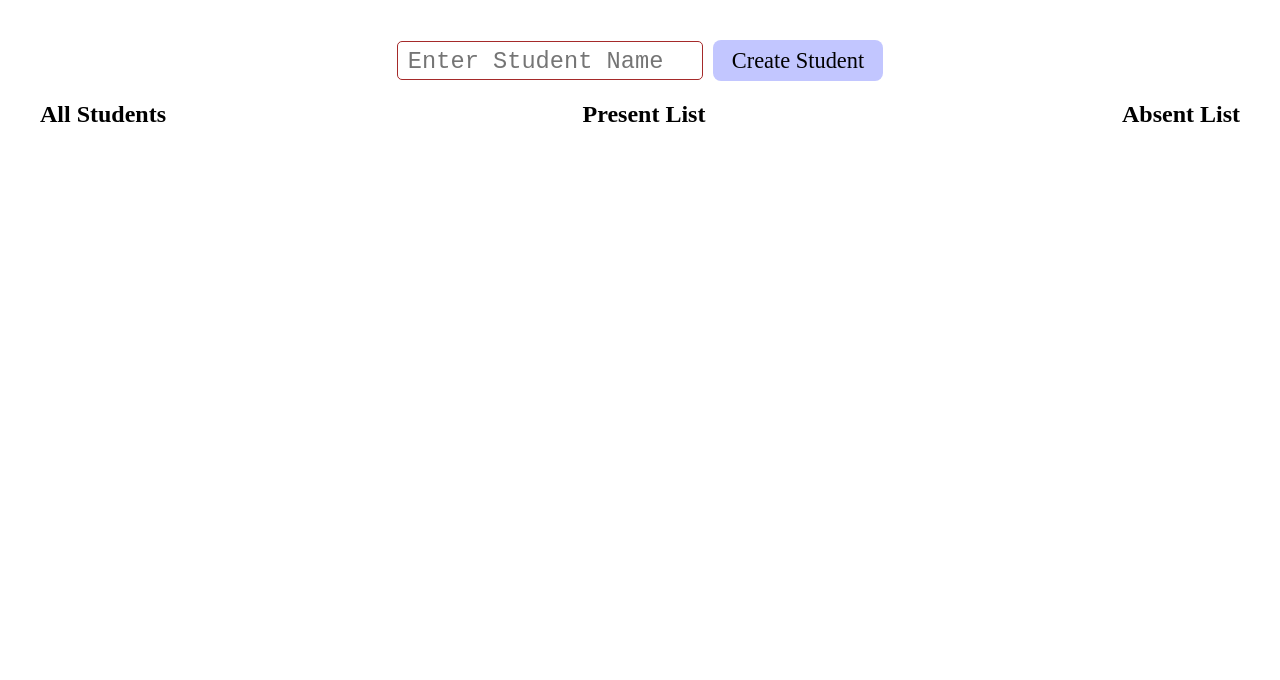
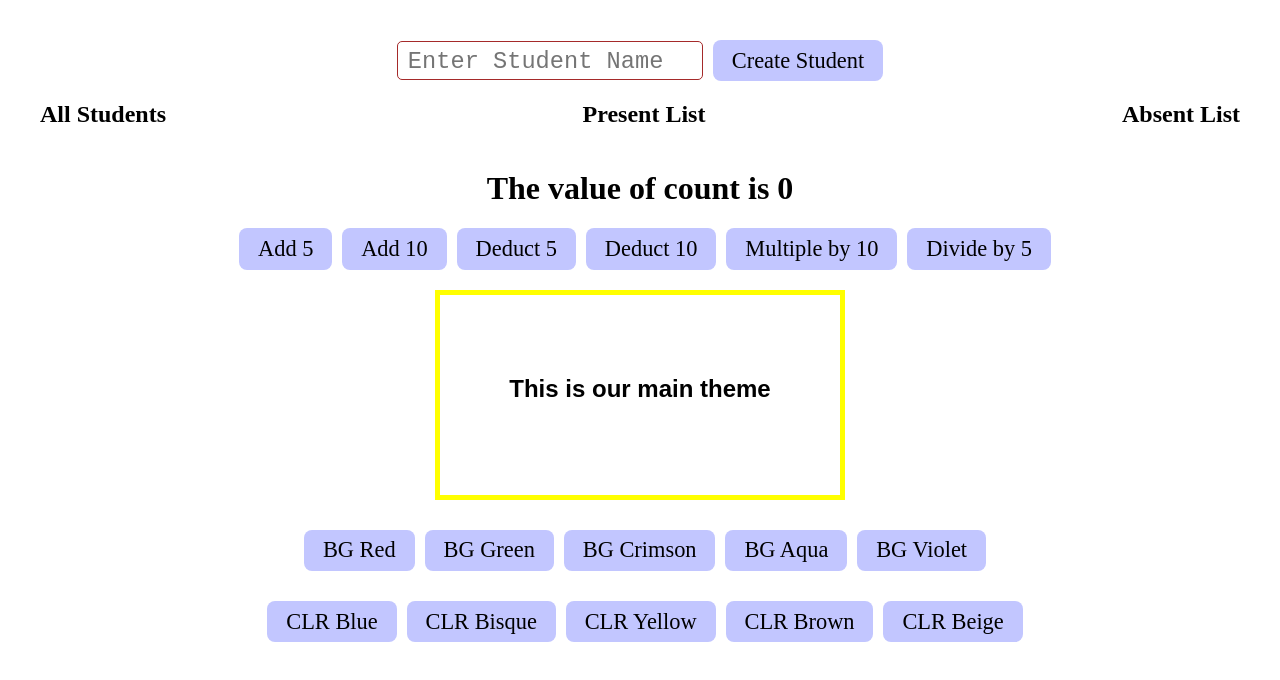
Before and after one commit to moktadir-mirul/React-Practice, a React (Vite) app: page / in a window 1280 px wide. Shown: the top 680 px of the page. Built offline with nearby package versions, Linux system fonts and the light colour scheme.

Commit message:
UseReducer Example

```diff
--- a/src/App2.jsx
+++ b/src/App2.jsx
@@ -1,33 +1,15 @@
-import { useState } from "react";
+import ReducerExample from "./Components/ReducerExample";
 import StudentForm from "./Components/StudentForm";
 import StudentSection from "./Components/StudentSection";
 
 
 function App2() {
-    const [studentName, setStudentName] = useState('');
-    const [students, setStudents] = useState([]);
-    const [editMode, setEditMode] = useState(false);
-    const [editableStudent, setEditableStudent] = useState(null);
 
     return (
         <div>
-            <StudentForm
-            studentName={studentName}
-            setStudentName={setStudentName}
-            students={students}
-            setStudents={setStudents}
-            editMode={editMode}
-            setEditMode={setEditMode}
-            editableStudent={editableStudent}
-            setEditableStudent={setEditableStudent}
-            />
-            <StudentSection
-            setStudentName={setStudentName}
-            students={students}
-            setStudents={setStudents}
-            setEditMode={setEditMode}
-            setEditableStudent={setEditableStudent}
-            />
+            <StudentForm />
+            <StudentSection />
+            <ReducerExample />
         </div>
     )
 }
--- /dev/null
+++ b/src/Components/ReducerExample.jsx
@@ -0,0 +1,76 @@
+import { useReducer } from "react";
+
+const counterReducer = (stateValue, action) => {
+    switch(action.type) {
+        case 'ADD': {
+            return stateValue+action.value;
+        }
+        case 'MINUS': {
+            return stateValue-action.value;
+        }
+        case 'MULTIPLE': {
+            return stateValue*action.value;
+        }
+        case 'DIVIDE': {
+            return stateValue/action.value;
+        }
+        default: {
+            return stateValue;
+        }
+    }
+}
+
+const themeReducer = (initValue, action) => {
+    switch(action.type) {
+        case 'BG-COLOR': {
+            return {...initValue, bgColor: action.payload}
+        }
+        case 'COLOR': {
+            return {...initValue, color: action.payload}
+        }
+        default: {
+            return initValue;
+        }
+    }
+}
+
+function ReducerExample() {
+    const [counter, dispatch] = useReducer(counterReducer, 0);
+    const [theme, dispatchA] = useReducer(themeReducer, {bgColor: '#fff', color: '#000'});
+
+
+    return(
+        <div>
+            <div className="counter">
+                <h1>The value of count is {counter}</h1>
+                <button onClick={() => dispatch({type: 'ADD', value: 5})}>Add 5</button>
+                <button onClick={() => dispatch({type: 'ADD', value: 10})}>Add 10</button>
+                <button onClick={() => dispatch({type: 'MINUS', value: 5})}>Deduct 5</button>
+                <button onClick={() => dispatch({type: 'MINUS', value: 10})}>Deduct 10</button>
+                <button onClick={() => dispatch({type: 'MULTIPLE', value: 10})}>Multiple by 10</button>
+                <button onClick={() => dispatch({type: 'DIVIDE', value: 5})}>Divide by 5</button>
+            </div>
+            <div className="themeArea" style={{width: '400px', height:'200px', textAlign:'center', border: '5px solid yellow', margin: '0 auto' , marginTop: '20px' ,backgroundColor:theme.bgColor}}>
+
+                <h1 style={{fontFamily: 'sans-serif', fontSize: '24px', color: theme.color, marginTop: '80px'}}>This is our main theme</h1>
+
+            </div>
+            <div className="btn-bg" style={{marginTop: '30px'}}>
+                <button onClick={() => dispatchA({type: 'BG-COLOR', payload:'red'})}>BG Red</button>
+                <button onClick={() => dispatchA({type: 'BG-COLOR', payload:'green'})}>BG Green</button>
+                <button onClick={() => dispatchA({type: 'BG-COLOR', payload:'crimson'})}>BG Crimson</button>
+                <button onClick={() => dispatchA({type: 'BG-COLOR', payload:'aqua'})}>BG Aqua</button>
+                <button onClick={() => dispatchA({type: 'BG-COLOR', payload:'violet'})}>BG Violet</button>
+            </div>
+            <div className="btn-clr" style={{marginTop: '30px'}}>
+                <button onClick={() => dispatchA({type: 'COLOR', payload: 'blanchedalmond'})}>CLR Blue</button>
+                <button onClick={() => dispatchA({type: 'COLOR', payload: 'chocolate'})}>CLR Bisque</button>
+                <button onClick={() => dispatchA({type: 'COLOR', payload: 'yellow'})}>CLR Yellow</button>
+                <button onClick={() => dispatchA({type: 'COLOR', payload: 'brown'})}>CLR Brown</button>
+                <button onClick={() => dispatchA({type: 'COLOR', payload: 'cadetblue'})}>CLR Beige</button>
+            </div>
+        </div>
+    )
+}
+
+export default ReducerExample;
```
